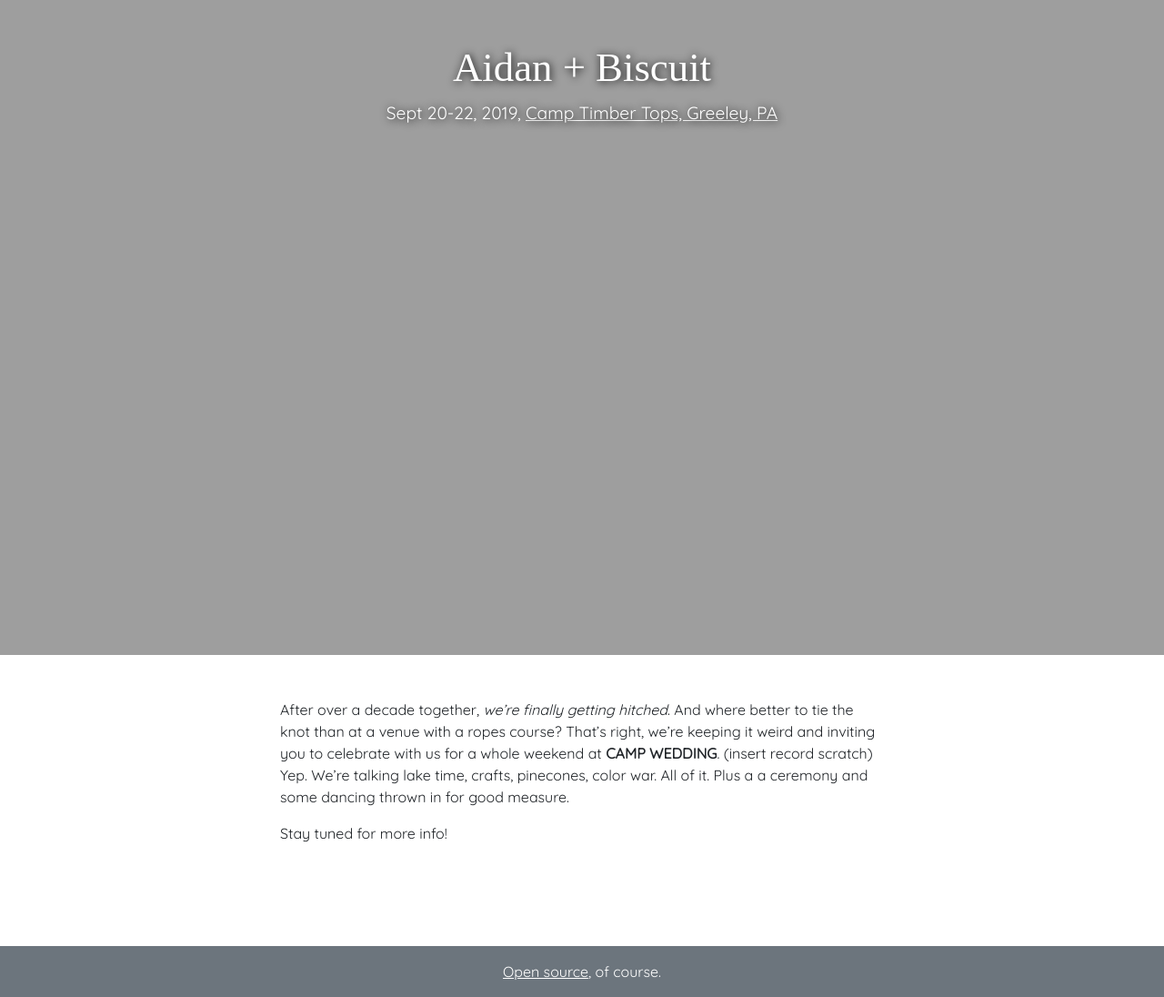
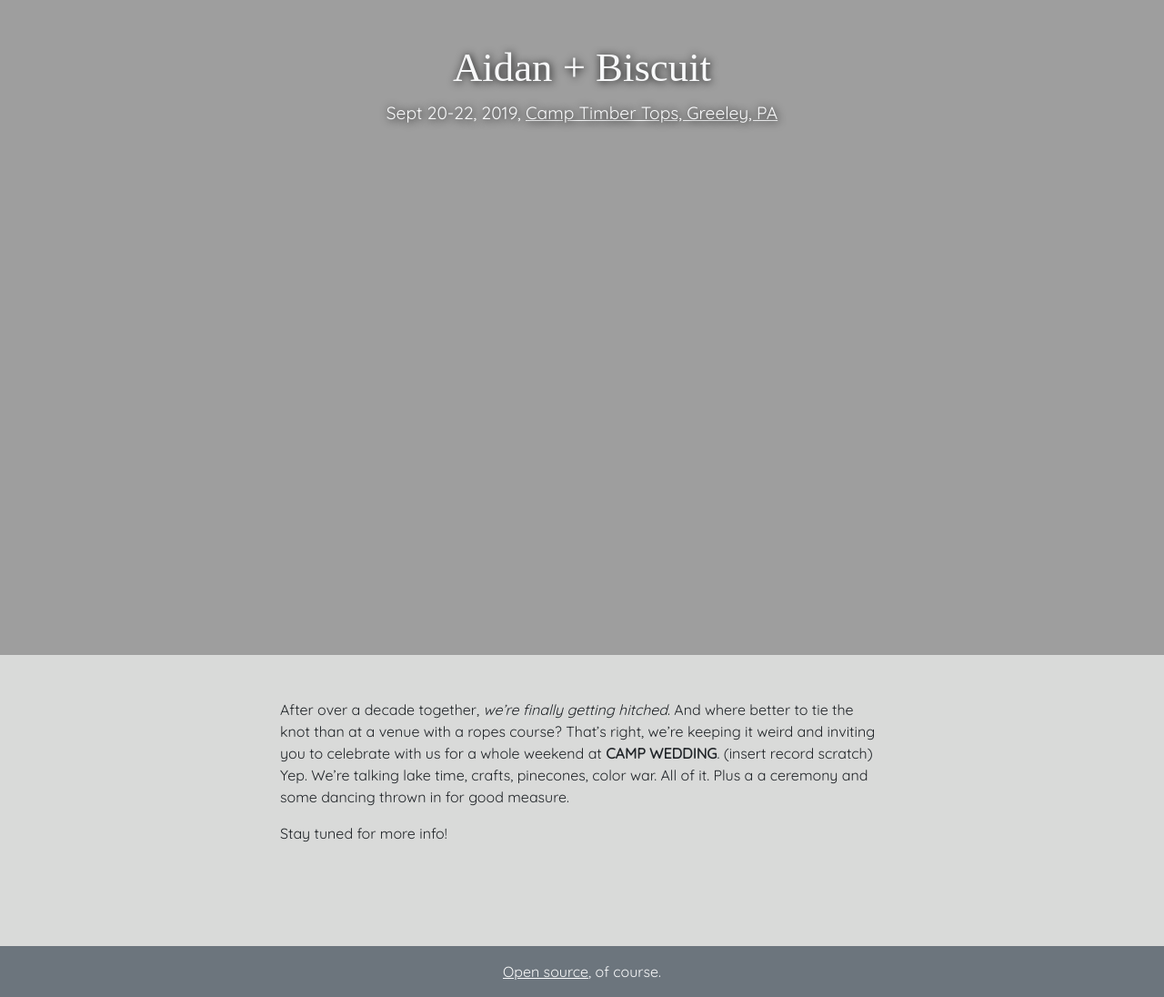
Before and after one commit to afeld/wedding, a Jekyll site: the page built from index.html, in a window 1280 px wide. Shown: the whole page at 91% size. Built offline with Jekyll 4.4.1, drawn with Linux system fonts in a browser that asks for light colours; some web fonts are replaced; comment, search, counter and statistics services are not loaded.

Commit message:
use off-white instead of white

```diff
--- a/_layouts/default.html
+++ b/_layouts/default.html
@@ -58,7 +58,7 @@
       </div>
     </nav>
     {% endunless %} {{ content }}
-    <footer class="text-center bg-secondary text-white mt-5 p-3">
+    <footer class="text-center bg-secondary text-light mt-5 p-3">
       <div class="container">
         <a href="https://github.com/afeld/wedding">Open source</a>, of course.
       </div>
--- a/assets/_utils.scss
+++ b/assets/_utils.scss
@@ -1,10 +1,18 @@
+$tan: #d9dad9;
+
 body {
+  background-color: $tan;
+  font-family: "Quicksand", sans-serif;
+
   // for scrollspy
   position: relative;
 }
-.text-white a {
-  color: inherit;
-  text-decoration: underline;
+.text-light {
+  color: $tan;
+  a {
+    color: inherit;
+    text-decoration: underline;
+  }
 }
 .bg-img {
   background-position: center center;
@@ -18,6 +26,11 @@ body {
   right: 0;
   top: 0;
 }
+h1,
+h2,
+h3 {
+  font-family: "Patrick Hand SC", cursive;
+}
 h2,
 h3 {
   // offset nav bar
--- a/assets/style.scss
+++ b/assets/style.scss
@@ -2,19 +2,13 @@
 ---
 
 @import "utils";
-body {
-  font-family: "Quicksand", sans-serif;
-}
-h1,
-h2,
-h3 {
-  font-family: "Patrick Hand SC", cursive;
-}
+
 nav {
   filter: drop-shadow(0 2px 4px black);
 }
 .jumbotron {
   background-image: url("Alex&AidanEngagement-92.jpg");
+  color: $tan;
   height: 80vh;
   margin-bottom: 0;
   padding-top: 3rem;
--- a/index.html
+++ b/index.html
@@ -3,7 +3,7 @@ title: Home
 permalink: /
 ---
 
-<header class="jumbotron jumbotron-fluid bg-img text-white">
+<header class="jumbotron jumbotron-fluid bg-img text-light">
   <div class="container">
     <div class="row align-items-center">
       <div class="col text-center">
--- a/schedule.html
+++ b/schedule.html
@@ -3,7 +3,7 @@ title: The Schedule
 ---
 
 <main>
-  <section class="bg-dark text-white">
+  <section class="bg-dark text-light">
     <div class="container">
       <div class="row">
         <div class="col-12 text-center p-5">
--- a/travel.html
+++ b/travel.html
@@ -4,7 +4,7 @@ title: Travel + Accommodations
 
 <main>
   <section class="container">{% include md.html file="lodging" %}</section>
-  <section class="travel pt-4 bg-img text-white">
+  <section class="travel pt-4 bg-img text-light">
     <div class="container">
       <div class="row">
         <div class="col-md-5 col-xl-4">{% include md.html file="travel" %}</div>
```
